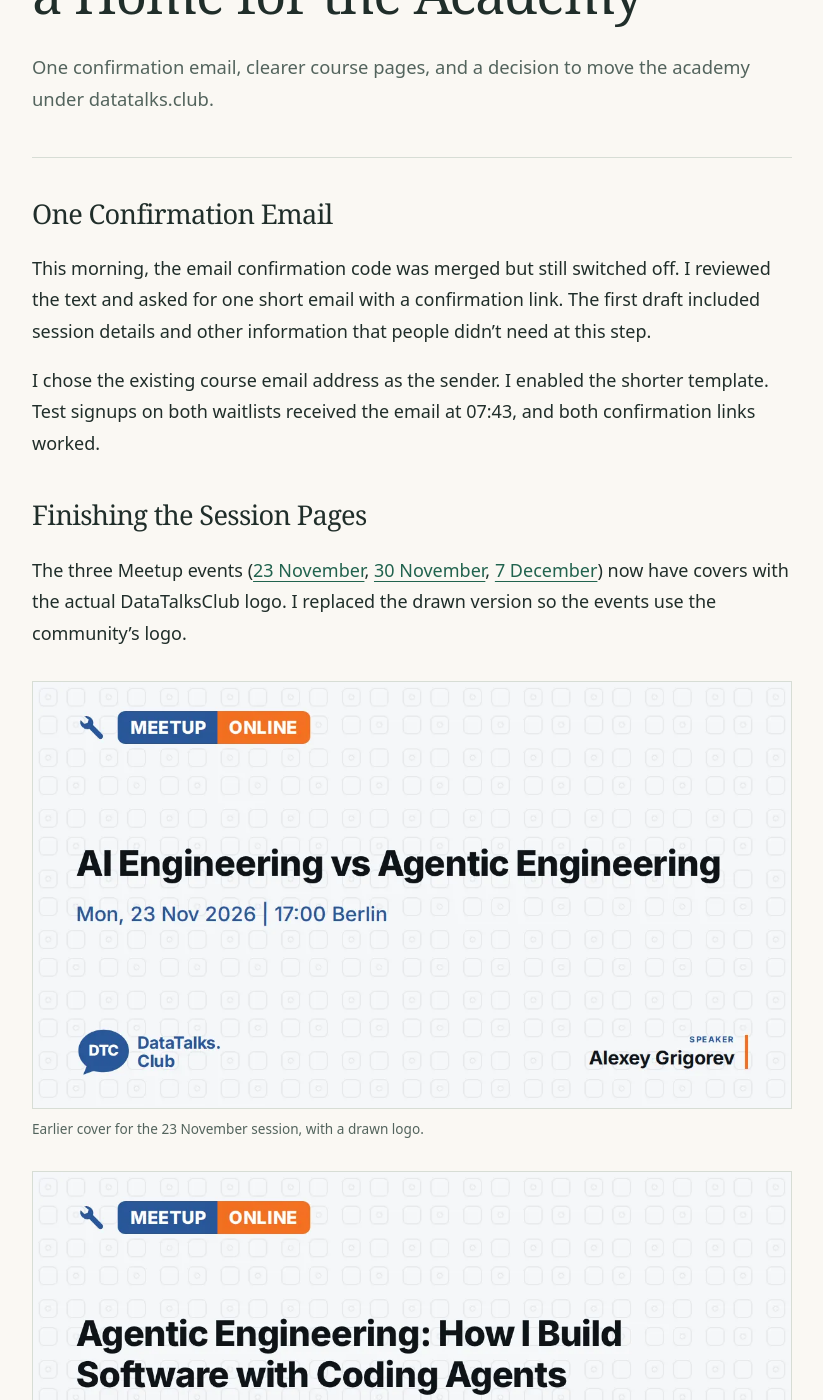
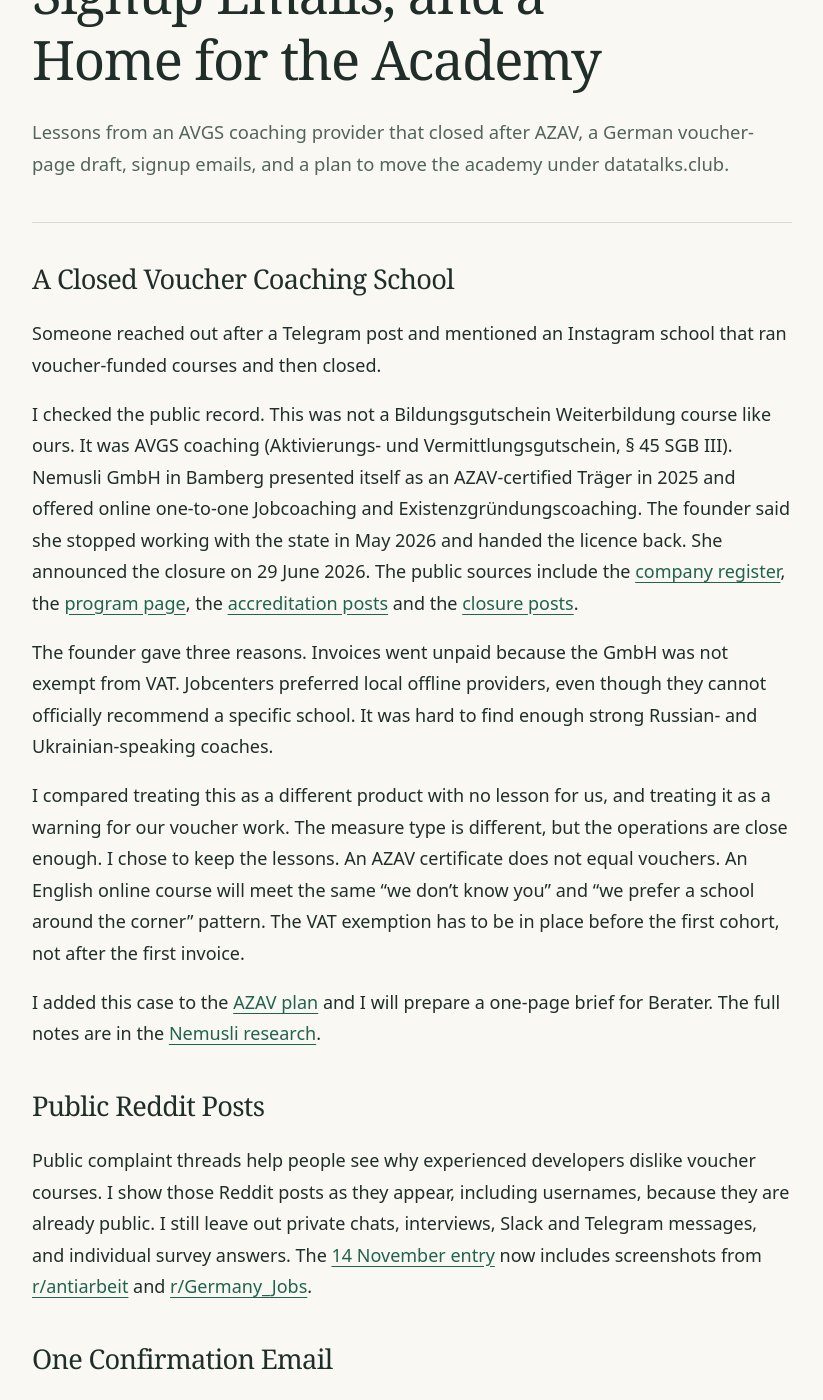
Before and after one commit to alexeygrigorev/academy-build-log, a Jekyll site: the page built from entries/2026-11-15.md, in a window 1280 px wide and 1400 px high, scrolled down 318 px. Shown: the whole window, without its empty margins (228-1051 px from the left). Built offline with Jekyll 4.4.1, drawn with Linux system fonts in a browser that asks for light colours; some of the changed text lies outside the part shown.

Commit message:
Add Nemusli research, 15 Nov catch-up, and log rules
Record the closed AVGS coaching case in research and in the 15 November entry, including the AZAV and VAT risks. Add the German voucher-page draft, verified sitemap and robots facts, the B2 research link, and the public Reddit screenshot decision. Commit straight to main, and write every academy result into the log without waiting for an ask.

```diff
--- a/entries/2026-11-15.md
+++ b/entries/2026-11-15.md
@@ -1,11 +1,28 @@
 ---
-title: Simple Signup Emails and a Home for the Academy
-description: One confirmation email, clearer course pages, and a decision to move the academy under datatalks.club.
+title: A Closed Coaching Program, Signup Emails, and a Home for the Academy
+description: Lessons from an AVGS coaching provider that closed after AZAV, a German voucher-page draft, signup emails, and a plan to move the academy under datatalks.club.
 log_date: '2026-11-15'
 permalink: /entries/2026-11-15/
 ---
 
+## A Closed Voucher Coaching School
+
+Someone reached out after a Telegram post and mentioned an Instagram school that ran voucher-funded courses and then closed.
+
+I checked the public record. This was not a Bildungsgutschein Weiterbildung course like ours. It was AVGS coaching (Aktivierungs- und Vermittlungsgutschein, § 45 SGB III). Nemusli GmbH in Bamberg presented itself as an AZAV-certified Träger in 2025 and offered online one-to-one Jobcoaching and Existenzgründungscoaching. The founder said she stopped working with the state in May 2026 and handed the licence back. She announced the closure on 29 June 2026. The public sources include the [company register](https://www.online-handelsregister.de/handelsregisterauszug/by/Bamberg/HRB/12020/Nemusli-GmbH), the [program page](https://nemusli-consult.com/jobcenter), the [accreditation posts](https://www.linkedin.com/posts/vasilevavalentina_big-news-were-officially-accredited-activity-7368612602987397121-OlnN) and the [closure posts](https://t.me/nemusli/6398).
+
+The founder gave three reasons. Invoices went unpaid because the GmbH was not exempt from VAT. Jobcenters preferred local offline providers, even though they cannot officially recommend a specific school. It was hard to find enough strong Russian- and Ukrainian-speaking coaches.
+
+I compared treating this as a different product with no lesson for us, and treating it as a warning for our voucher work. The measure type is different, but the operations are close enough. I chose to keep the lessons. An AZAV certificate does not equal vouchers. An English online course will meet the same "we don't know you" and "we prefer a school around the corner" pattern. The VAT exemption has to be in place before the first cohort, not after the first invoice.
+
+I added this case to the [AZAV plan]({{ '/research/azav-certification.html' | relative_url }}) and I will prepare a one-page brief for Berater. The full notes are in the [Nemusli research]({{ '/research/academy-competitor-nemusli.html' | relative_url }}).
+
+## Public Reddit Posts
+
+Public complaint threads help people see why experienced developers dislike voucher courses. I show those Reddit posts as they appear, including usernames, because they are already public. I still leave out private chats, interviews, Slack and Telegram messages, and individual survey answers. The [14 November entry]({{ '/entries/2026-11-14/' | relative_url }}) now includes screenshots from [r/antiarbeit](https://www.reddit.com/r/antiarbeit/comments/1nykdv6/umschulung_bei_der_agentur_raus_aus/) and [r/Germany_Jobs](https://www.reddit.com/r/Germany_Jobs/comments/1rq0v4c/45_years_c_developer_in_germany_recently_laid_off/).
+
 ## One Confirmation Email
+
 
 This morning, the email confirmation code was merged but still switched off. I reviewed the text and asked for one short email with a confirmation link. The first draft included session details and other information that people didn't need at this step.
 
@@ -112,7 +129,7 @@ I chose the academy path under the existing domain. Google allows both subdomain
 
 I chose to start the move now because changing those links is a small task. I asked for a preview, a homepage and navigation link, matching canonical tags and permanent redirects from every old URL. I kept a short redirect domain as a later option.
 
-The move is planned. The new path still returns 404, and [academy.datatalks.club](https://academy.datatalks.club/) remains the live canonical host. [PR #19](https://github.com/DataTalksClub/academy/pull/19) added Umami, a sitemap and robots rules. The [domain research](https://github.com/alexeygrigorev/academy-build-log/blob/main/research/domain-and-seo-plan.md) compares the options.
+The move is planned. The new path still returns 404, and [academy.datatalks.club](https://academy.datatalks.club/) remains the live canonical host. [PR #19](https://github.com/DataTalksClub/academy/pull/19) added [Umami](https://umami.is/), a [sitemap](https://academy.datatalks.club/sitemap.xml) and [robots.txt](https://academy.datatalks.club/robots.txt). Both the sitemap and the robots file return 200. The robots file points to the sitemap. The sitemap lists the public academy pages: home, both course pages, sessions, privacy and impressum. The [domain research]({{ '/research/domain-and-seo-plan.html' | relative_url }}) compares the options.
 
 
 <figure>
@@ -158,7 +175,7 @@ I prepared a search content plan around questions about AI courses, experienced
 
 I used [ChatGPT](https://chatgpt.com/), [Perplexity](https://www.perplexity.ai/) and [Google AI Overviews](https://www.google.com/search) for the first search comparison.
 
-I asked for [Search Console](https://search.google.com/search-console/about) checks, a sitemap submission and [Umami](https://umami.is/) analytics. I want to track search impressions, visits by source and confirmed waitlist signups for each program.
+I want to track search impressions, visits by source and confirmed waitlist signups for each program. I use [Search Console](https://search.google.com/search-console/about), [Bing Webmaster Tools](https://www.bing.com/webmasters/about) and [Umami](https://umami.is/) in that plan. The live [sitemap](https://academy.datatalks.club/sitemap.xml) and [robots.txt](https://academy.datatalks.club/robots.txt) already return 200.
 
 
 <figure>
@@ -214,7 +231,11 @@ Serpstat's Germany database gave these monthly average search volumes on 15 Nove
 
 I dropped "llm course": its 70 searches referred to a law degree. I kept English phrases such as AI engineering course Germany, coding agents course and course for experienced developers. I also kept agentic engineering for AI search despite weak conventional search volume.
 
-I chose one German voucher page over a German version of the whole site. It covers the voucher, planned AZAV certification, the application and counsellor conversation, with links to the English waitlists. The planned location is the academy path after the move. Teaching stays in English.
+## A German Page for English Learners
+
+I wrote a German Bildungsgutschein page draft. It is the only German academy page. It says immediately that DataTalksClub Academy is a full-time live program in English for experienced software developers in Germany, with the next cohort in April 2027. People who want teaching in German are told, politely, that another school is a better fit. The page explains the two programs, what a Bildungsgutschein is, the usual conditions, and practical steps for the counsellor meeting. It points to the official [Agentur page](https://www.arbeitsagentur.de/karriere-und-weiterbildung/bildungsgutschein) and [Merkblatt 6](https://www.arbeitsagentur.de/datei/merkblatt-6-weiterbildung_ba015381.pdf). It does not promise a voucher or a job.
+
+I compared a full German site with one German page for people who search in German and want to learn in English. I chose one page, with links to the English waitlists. Teaching stays in English. The page is still a draft, so there is no public URL yet. The planned location is the academy path after the move.
 
 The [SEO content plan](https://github.com/alexeygrigorev/academy-build-log/blob/main/research/seo-content-plan.md) starts with an English post after the new URLs work, then session reminders and recaps on 24 November, 1 December and 8 December. It includes an English voucher explainer in the week of 14 December and a waitlist reminder in the week of 21 December. I planned another AI-search check around 6 December. After certification, I plan to add the course number and seek listings on [mein NOW](https://mein-now.de/) and its training catalogue, plus relevant course comparison pages.
 
@@ -268,7 +289,15 @@ Since 10 September 2026, the AZAV certifier guidance says participants in furthe
 
 As a floor, about 41% of Berlin tech workers have B2+ German, from the [Handpicked Berlin 2025](https://handpickedberlin.com/salaries/2025/report/) survey, which is self-selected. Our estimate is about 75 to 200 voucher-eligible people in Berlin for 15 seats, counting the B2+ group.
 
-I first target experienced developers with B2+ German who want an English AI course, online across Germany. Then I target people at B1 with a German plan. I don't promise a voucher to people at A2 or below. The details are in the [B2 German rule research](https://github.com/alexeygrigorev/academy-build-log/blob/main/research/b2-german-rule.md).
+I first target experienced developers with B2+ German who want an English AI course, online across Germany. Then I target people at B1 with a German plan. I don't promise a voucher to people at A2 or below. The details are in the [B2 German rule research]({{ '/research/b2-german-rule.html' | relative_url }}).
+
+### AZAV Certificate Does Not Equal Vouchers
+
+Nemusli GmbH presented itself as AZAV-certified in 2025, ran an online AVGS coaching program, and closed it in 2026. The founder still needed to visit Jobcenters in person. Berater steered people to local offline providers they already knew. I chose to treat this as a warning for our English online program: certification and a catalogue line are not enough. We need a one-page brief for Berater and a way to be a known option in the offices that issue vouchers. The details are in the [Nemusli research]({{ '/research/academy-competitor-nemusli.html' | relative_url }}).
+
+### VAT Exemption
+
+The same founder said invoices went unpaid because the GmbH was not exempt from VAT. I chose to put the § 4 Nr. 21 UStG certificate on the [AZAV plan]({{ '/research/azav-certification.html' | relative_url }}) before the first cohort, not after the first invoice. The [Nemusli research]({{ '/research/academy-competitor-nemusli.html' | relative_url }}) covers the case.
 
 ### Refusals for Experienced People
 
```
Also changed, not shown: AGENTS.md (+2 -2 lines), research/README.md (+1 -0 lines), research/academy-competitor-nemusli.md (added, +84 -0 lines), research/azav-certification.md (+1 -0 lines).
